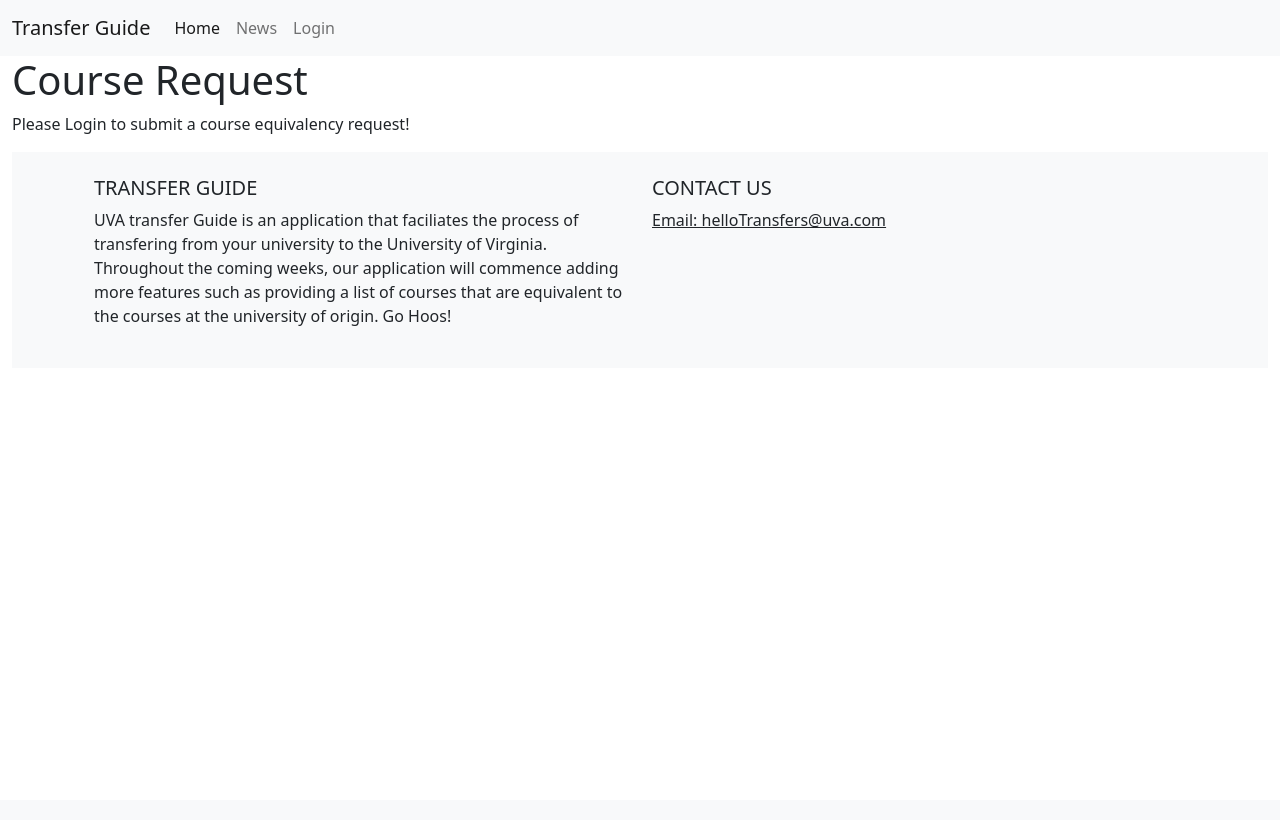
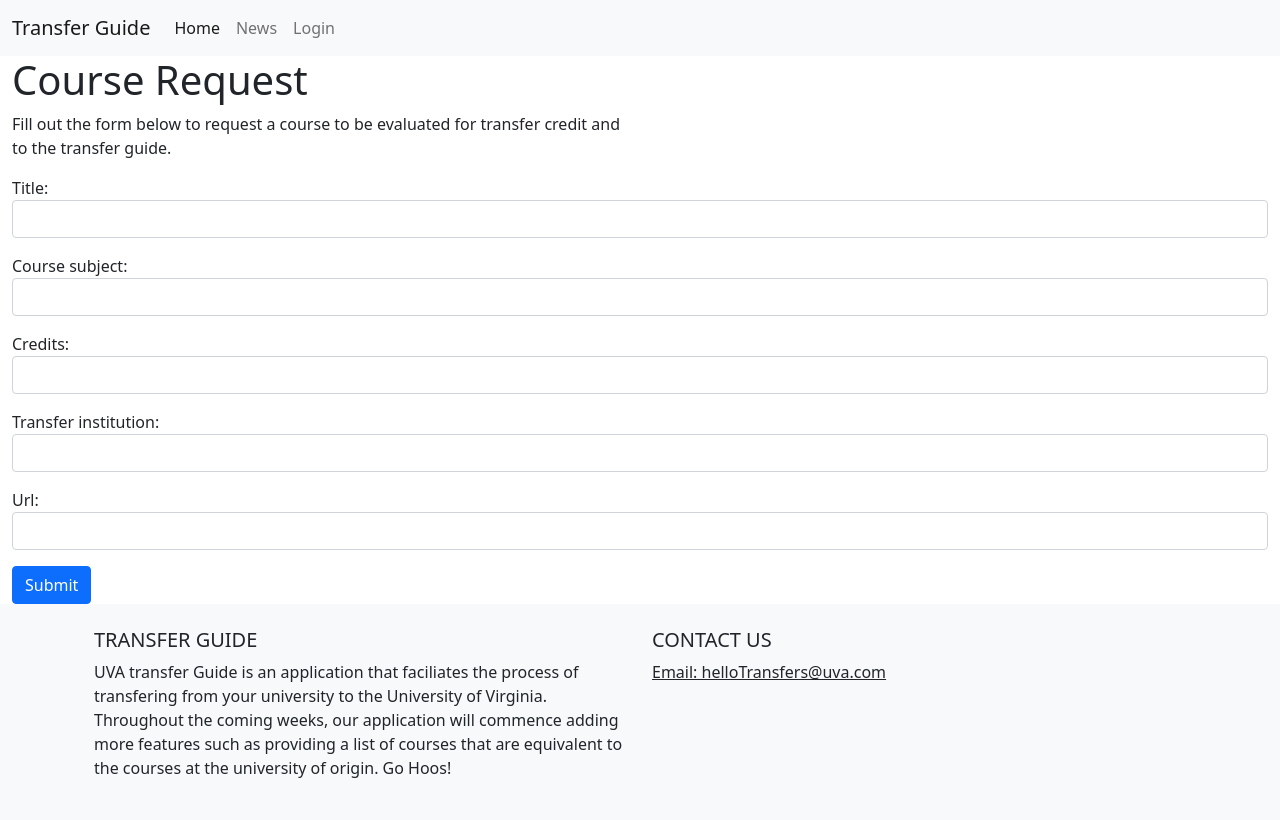
Before and after one commit to DTHM3/TransferGuide, a Django app: template transferguideApp/templates/courserequest/courseRequest.html in a window 1280 px wide. Before the commit the page ends 326 px from the top, so only its background shows below. Run offline with Django 4.2, Linux system fonts and the light colour scheme; the template is opened without the code that fills it: values that come from a table or form of the project are taken from there, others are empty; some libraries are stand-ins or nearby versions.

Commit message:
feat: Added guardrails so users are not able to submit forms with "erros"

```diff
--- a/transferguideApp/forms.py
+++ b/transferguideApp/forms.py
@@ -2,12 +2,61 @@ from django import forms
 from django.forms import ModelForm
 from .models import CourseRequest
 
+# Citation: how to validate url using django
+# https://stackoverflow.com/questions/3170231/how-can-i-check-if-a-url-exists-with-django-s-validators
+from django.core.validators import URLValidator
+from django.core.exceptions import ValidationError
+
 
 class CourseRequestForm(forms.ModelForm):
+    def clean_title(self):
+        title = self.cleaned_data.get('title')
+        if len(title) < 5:
+            raise forms.ValidationError('This field is required')
+        return title
+
+    def clean_credits(self):
+        credits = self.cleaned_data.get('credits')
+        if credits < 1 or credits > 6:
+            raise forms.ValidationError('Please enter a valid number of credits')
+        return credits
+
+    def clean_url(self):
+        url = self.cleaned_data.get('url')
+        validator = URLValidator()
+        try:
+            validator(url)
+            return True
+        except ValidationError:
+            raise forms.ValidationError('Please enter a valid url for your institution')
+
+    def clean_transfer_institution(self):
+        transfer_institution = self.cleaned_data.get('transfer_institution')
+        if len(transfer_institution) < 5:
+            raise forms.ValidationError('Please enter a valid transfer institution')
+        return transfer_institution
+
+    def clean_course_subject(self):
+        course_subject = self.cleaned_data.get('course_subject')
+        if len(course_subject) < 5:
+            raise forms.ValidationError('Please enter a valid course subject')
+        return course_subject
+
+    def clean(self):
+        cleaned_data = super(CourseRequestForm, self).clean()
+        cleaned_data.get('title')
+        cleaned_data.get('course_subject')
+        cleaned_data.get('credits')
+        cleaned_data.get('transfer_institution')
+        cleaned_data.get('url')
+        return cleaned_data
+
     class Meta:
         model = CourseRequest
         fields = ['title', 'course_subject', 'credits', 'transfer_institution', 'url']
         exclude = ['status']
+
+
 
         widgets = {
             'title': forms.TextInput(attrs={'class': 'form-control'}),
--- a/transferguideApp/templates/courserequest/courseRequest.html
+++ b/transferguideApp/templates/courserequest/courseRequest.html
@@ -6,21 +6,14 @@
   <div class="row">
     <div class="col-md-6">
       <h1>Course Request</h1>
+      <p>Fill out the form below to request a course to be evaluated for transfer credit and to the transfer guide.</p>
     </div>
-      {% if user.is_authenticated %}
-          {% if user.is_staff %}
-          <p>Please add a course equivalency!</p>
-          {% else %}
-           <p>Fill out the form below to request a course to be evaluated for transfer credit and to the transfer guide.</p>
-          {% endif %}
-        <form action="/guide/course-request/" method="POST">
-            {% csrf_token %}
-            {% csrf_token %}
-            {{ form }}
-        <button type="submit" class="btn btn-primary">Submit</button>
+      <form method="post">
+          {% csrf_token %}
+          {{ form.as_p }}
+          <button type="submit" class="btn btn-primary">Submit</button>
         </form>
-      {% else %}
-          <p>Please Login to submit a course equivalency request!</p>
-      {% endif %}
+  </div>
 </div>
+
 {% endblock %}
--- a/transferguideApp/views.py
+++ b/transferguideApp/views.py
@@ -76,7 +76,7 @@ def course_request(request):
             form.save()
             # user = request.user to add after we add authentication
             # User submits response now redirect them to home page
-            return redirect('news')  # To change after
+            return redirect('home')  # To change after
         else:
             return render(request, 'courserequest/courseRequest.html', {'form': form})
     else:
```
